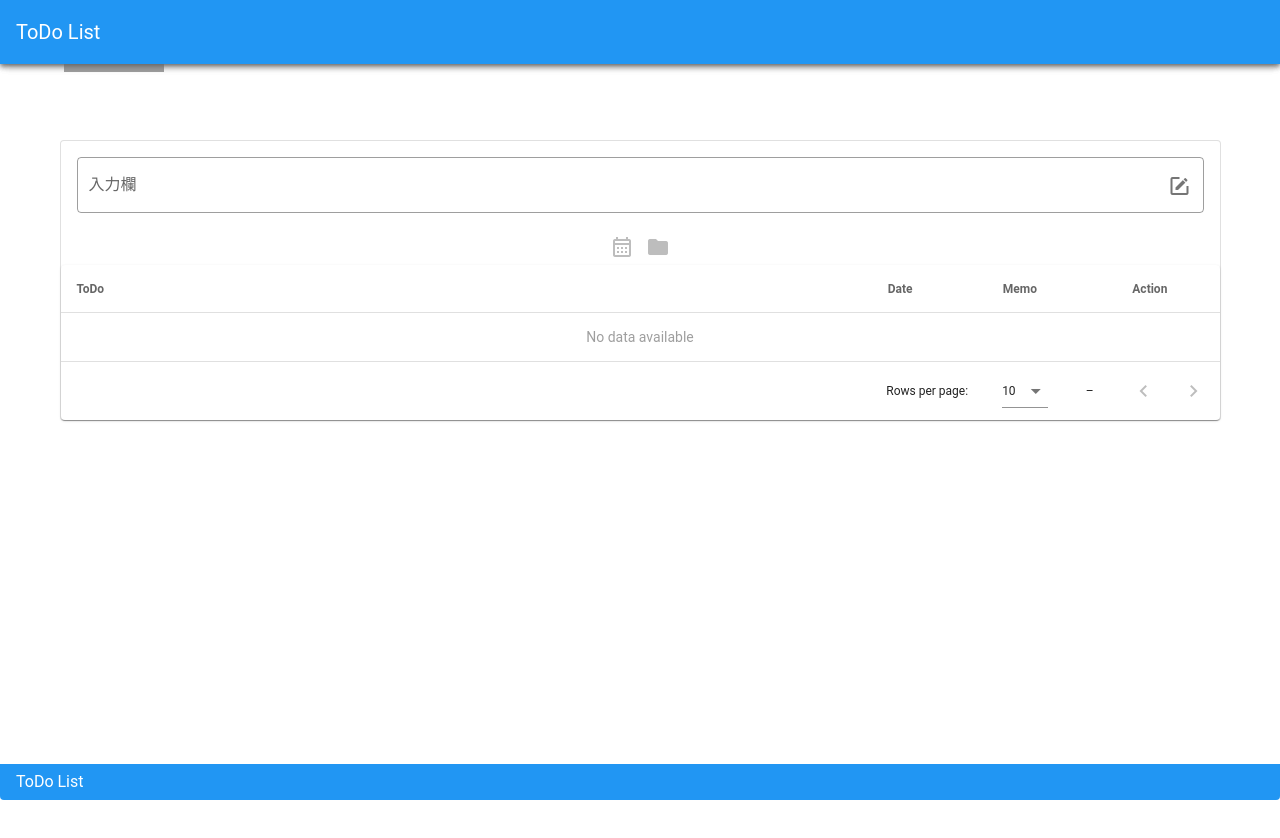
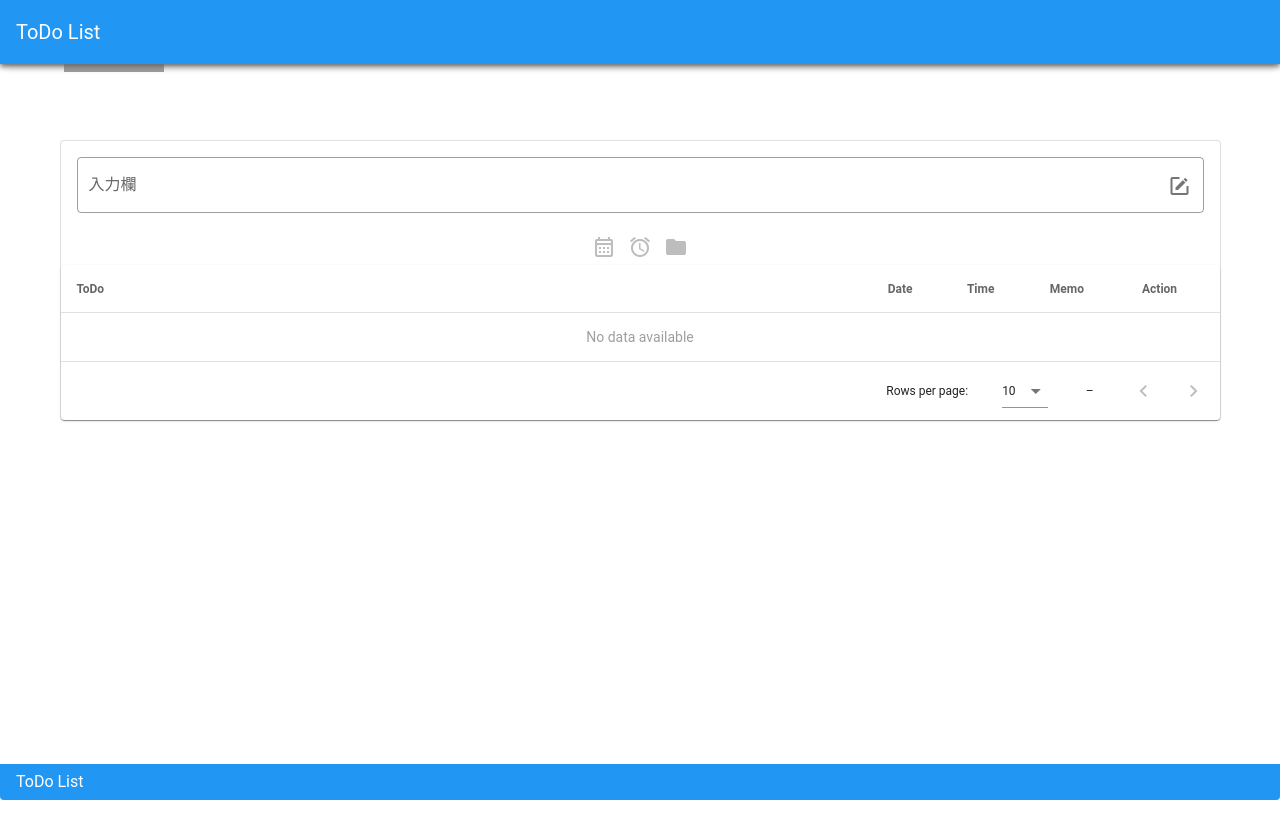
Before and after one commit to masa2205/vuetify_ToDo_List, a Vue app: page / in a window 1280 px wide. Shown: the top 838 px of the page. Built offline with nearby package versions, Linux system fonts and the light colour scheme; grey boxes are pictures that could not be loaded; the HTML template or start-up script is replaced by a standard one.

Commit message:
time-picker 追加

```diff
--- a/src/components/HelloWorld.vue
+++ b/src/components/HelloWorld.vue
@@ -4,7 +4,7 @@
       <v-app-bar color="info" dark app>
         <v-toolbar-title>ToDo List</v-toolbar-title>
       </v-app-bar>
-      <v-card class="mx-auto" outlined max-width="1200" @submit.prevent>
+      <v-card class="mx-auto" outlined max-width="1600" @submit.prevent>
         <v-card-title>
           <v-text-field
           label="入力欄"
@@ -39,10 +39,27 @@
         <v-btn icon ripple>
             <v-menu>
               <template v-slot:activator="{ on }">
+                <v-icon color="grey lighten-1" v-on="on">mdi-alarm
+                </v-icon>
+              </template>
+              <v-time-picker
+              v-model="time"
+              ampm-in-title
+              format="24hr">
+                <v-btn flat color="primary" @click="time = '' ">Delete</v-btn>
+                <v-btn flat color="primary" @click="$refs.menu.save(time)">OK</v-btn>
+              </v-time-picker>
+            </v-menu>
+        </v-btn>
+        <span class="text-sm-left">{{time}}</span>
+        <v-btn icon ripple>
+            <v-menu>
+              <template v-slot:activator="{ on }">
                 <v-icon color="grey lighten-1" v-on="on">mdi-folder
                 </v-icon>
               </template>
               <v-text-field
+              single-line
               solo
               append-icon="mdi-square-edit-outline"
               label="入力欄"
@@ -63,6 +80,7 @@
                   </v-icon>
                 </template>
                 <v-text-field
+                single-line
                 solo
                 append-icon="mdi-square-edit-outline"
                 hide-details
@@ -95,12 +113,17 @@ export default {
       },
       {
         text: "Date",
-        sortable: true,
+        sortable: false,
         value: "picker"
       },
       {
+        text: "Time",
+        sortable: false,
+        value: "time"
+      },
+      {
         text: "Memo",
-        sortable: true,
+        sortable: false,
         value: "memo"
       },
       {
@@ -112,6 +135,7 @@ export default {
     items: [],
     task: "",
     picker: "",
+    time: "",
     memo:""
   }),
   methods: {
@@ -122,10 +146,12 @@ export default {
       this.items.push({
           "task": this.task,
           "picker": this.picker,
+          "time": this.time,
           "memo": this.memo
       });
       this.task = "";
       this.picker = "";
+      this.time = "";
       this.memo = ""
       this.saveList();
     },
```
